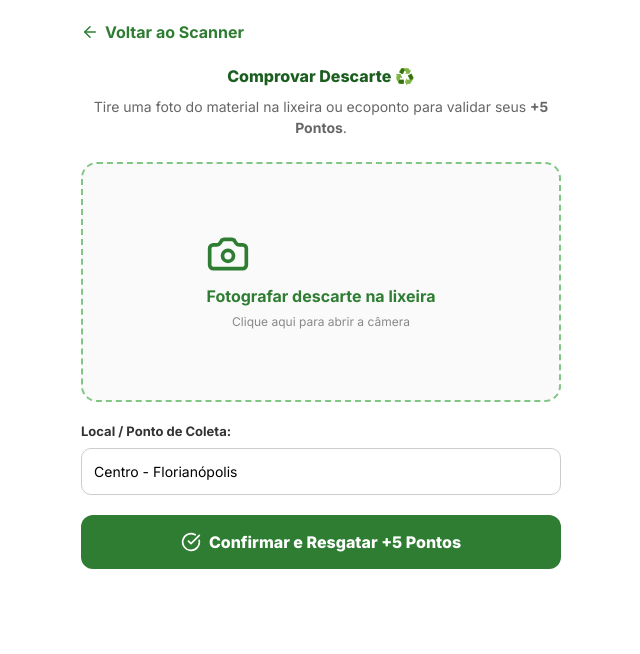
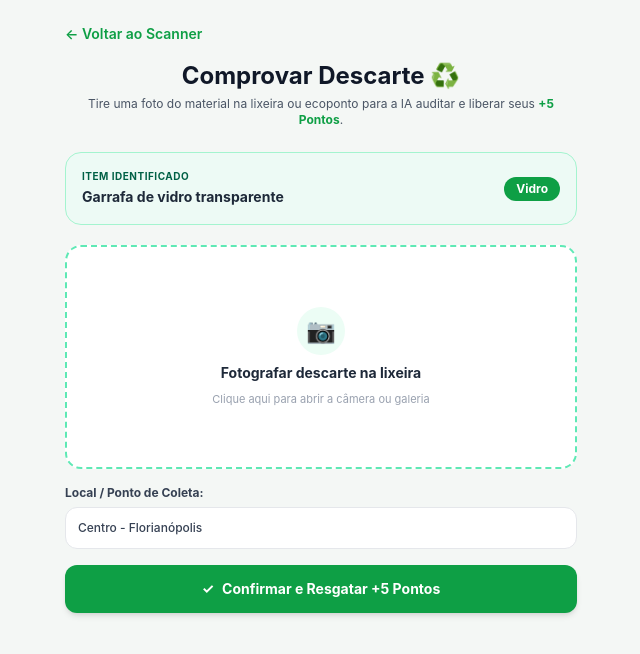
Before and after one commit to GustavoAng3lo/recicle-floripa, a React (Vite) app in the folder frontend/: page /comprovar-descarte in a window 1280 px wide. Shown: the top 654 px of the page, without its empty margins (319-959 px from the left). Built offline with nearby package versions, Linux system fonts and the light colour scheme.

Commit message:
feat: implementa auditoria anti-fraude com ia na comprovacao de descarte

```diff
--- a/frontend/src/pages/ComprovarDescarte.jsx
+++ b/frontend/src/pages/ComprovarDescarte.jsx
@@ -1,179 +1,218 @@
 import React, { useState, useRef } from 'react';
 import { useLocation, useNavigate } from 'react-router-dom';
-import axios from 'axios';
-import { Camera, CheckCircle, ArrowLeft } from 'lucide-react';
 
 export default function ComprovarDescarte() {
+  const navigate = useNavigate();
   const location = useLocation();
-  const navigate = useNavigate();
-  const fileInputRef = useRef(null);
 
-  // Recebe os dados da IA passados pelo Scanner
-  const resultadoIA = location.state?.resultado;
+  const resultadoIA = location.state?.resultado || {
+    item: 'Garrafa de vidro transparente',
+    categoria: 'Vidro',
+    pontosSugeridos: 5
+  };
 
-  const [fotoComprovante, setFotoComprovante] = useState(null);
-  const [bairro, setBairro] = useState('Centro - Florianópolis');
-  const [enviando, setEnviando] = useState(false);
+  const [imagem, setImagem] = useState(null);
+  const [imagemPreview, setImagemPreview] = useState(null);
+  const [localizacao, setLocalizacao] = useState('Centro - Florianópolis');
+  const [carregando, setCarregando] = useState(false);
+  const [statusMsg, setStatusMsg] = useState('');
   const [erro, setErro] = useState('');
 
-  const lidarComFoto = (e) => {
+  const fileInputRef = useRef(null);
+  const usuarioId = localStorage.getItem('usuario_id') || 1;
+
+  const handleImagemChange = (e) => {
     const file = e.target.files[0];
     if (file) {
-      setFotoComprovante(URL.createObjectURL(file));
+      setImagem(file);
+      setImagemPreview(URL.createObjectURL(file));
       setErro('');
     }
   };
 
-  const confirmarDescarte = async () => {
-    if (!fotoComprovante) {
-      setErro('Por favor, tire ou selecione a foto comprovando o descarte na lixeira.');
+  const handleConfirmarDescarte = async () => {
+    if (!imagem) {
+      setErro('Por favor, selecione ou tire uma foto comprovando o descarte.');
       return;
     }
 
-    // Busca o ID do usuário logado
-    let usuarioId = localStorage.getItem('usuario_id');
-    if (!usuarioId) {
-      const loginData = JSON.parse(localStorage.getItem('loginData') || '{}');
-      usuarioId = loginData?.user?.id;
+    setCarregando(true);
+    setErro('');
+    setStatusMsg('🤖 A IA está auditando a foto do descarte...');
+
+    try {
+      // 1. Enviar para a rota de auditoria anti-fraude
+      const formData = new FormData();
+      formData.append('imagem', imagem);
+      formData.append('categoria', resultadoIA.categoria);
+      formData.append('item', resultadoIA.item);
+
+      const resIA = await fetch('http://localhost:3000/ia/validar-descarte', {
+        method: 'POST',
+        body: formData,
+      });
+
+      if (!resIA.ok) {
+        throw new Error('Falha ao comunicar com o validador de IA.');
       }
 
-    if (!usuarioId) {
-      setErro('Usuário não autenticado. Faça login novamente.');
+      const validacao = await resIA.json();
+
+      // Se a IA recusou a foto
+      if (!validacao.valido) {
+        setErro(`❌ Foto reprovada pela IA: ${validacao.motivo || 'A imagem não mostra uma lixeira, ecoponto ou ato de descarte.'}`);
+        setCarregando(false);
         return;
       }
 
-    setEnviando(true);
-    setErro('');
+      // 2. Se a IA aprovou, grava no banco e soma pontos
+      setStatusMsg('✅ Descarte validado! Creditando pontos...');
 
-    try {
-      // Salva no banco de dados e credita os 5 pontos automaticamente
-      await axios.post('http://localhost:3000/residuos', {
-        categoria: resultadoIA?.categoria || 'Reciclável',
-        tipo_reciclagem: resultadoIA?.item || 'Material Reciclado',
-        quantidade: 1,
-        localizacao: bairro,
+      const resBanco = await fetch('http://localhost:3000/residuos', {
+        method: 'POST',
+        headers: { 'Content-Type': 'application/json' },
+        body: JSON.stringify({
+          categoria: resultadoIA.categoria,
+          tipo_reciclagem: resultadoIA.item,
+          quantidade: '1 un',
+          localizacao: localizacao,
           usuario_id: usuarioId
+        })
       });
 
-      alert('🎉 Parabéns! Descarte comprovado com sucesso. +5 Pontos foram adicionados à sua conta!');
+      if (resBanco.ok) {
+        alert('🎉 Descarte auditado e aprovado com sucesso! +5 Pontos adicionados.');
         navigate('/home');
+      } else {
+        throw new Error('Erro ao registrar no banco de dados.');
+      }
+
     } catch (err) {
-      console.error('Erro ao registrar descarte:', err);
-      setErro('Falha ao registrar descarte. Tente novamente.');
+      console.error(err);
+      setErro(err.message || 'Erro durante a validação.');
     } finally {
-      setEnviando(false);
+      setCarregando(false);
     }
   };
 
   return (
-    <div style={{ maxWidth: '520px', margin: '0 auto', padding: '20px', fontFamily: '"Inter", sans-serif' }}>
+    <div className="min-h-screen bg-[#f4f7f5] flex flex-col items-center p-4 sm:p-6 font-sans">
+      <div className="w-full max-w-lg">
+
         <button
           onClick={() => navigate('/scanner')}
-        style={{ background: 'transparent', border: 'none', color: '#2e7d32', cursor: 'pointer', fontWeight: '700', display: 'flex', alignItems: 'center', gap: '6px', marginBottom: '20px' }}
+          className="text-[#0e9f45] hover:text-[#0b8037] font-semibold mb-4 flex items-center gap-1 cursor-pointer text-sm"
         >
-        <ArrowLeft size={18} /> Voltar ao Scanner
+          ← Voltar ao Scanner
         </button>
 
-      <h2 style={{ color: '#1b5e20', textAlign: 'center', fontWeight: '800', marginBottom: '8px' }}>Comprovar Descarte ♻️</h2>
-      <p style={{ textAlign: 'center', color: '#666', fontSize: '14px', marginBottom: '24px' }}>
-        Tire uma foto do material na lixeira ou ecoponto para validar seus <strong>+5 Pontos</strong>.
+        <div className="text-center mb-6">
+          <h1 className="text-2xl font-bold text-gray-900 flex items-center justify-center gap-2">
+            Comprovar Descarte ♻️
+          </h1>
+          <p className="text-xs text-gray-600 mt-1">
+            Tire uma foto do material na lixeira ou ecoponto para a IA auditar e liberar seus <span className="font-bold text-[#0e9f45]">+5 Pontos</span>.
           </p>
+        </div>
 
-      {/* Resumo do Item Analisado */}
-      {resultadoIA && (
-        <div style={{ background: '#f1f8e9', padding: '14px 18px', borderRadius: '14px', marginBottom: '20px', border: '1px solid #c8e6c9', display: 'flex', justifyContent: 'space-between', alignItems: 'center' }}>
+        {/* Resumo do Item */}
+        <div className="bg-emerald-50/70 border border-emerald-200 p-4 rounded-2xl mb-5 flex items-center justify-between">
           <div>
-            <span style={{ fontSize: '12px', color: '#558b2f', fontWeight: '700', textTransform: 'uppercase' }}>Item identificado</span>
-            <h4 style={{ margin: '2px 0 0', color: '#2e7d32', fontSize: '16px' }}>{resultadoIA.item}</h4>
+            <span className="text-[10px] font-bold text-emerald-800 uppercase tracking-wider block">
+              ITEM IDENTIFICADO
+            </span>
+            <span className="text-sm font-bold text-gray-800">
+              {resultadoIA.item}
+            </span>
           </div>
-          <span style={{ background: '#2e7d32', color: '#fff', padding: '4px 10px', borderRadius: '12px', fontSize: '12px', fontWeight: '700' }}>
+          <span className="text-xs bg-[#0e9f45] text-white px-3 py-1 rounded-full font-bold">
             {resultadoIA.categoria}
           </span>
         </div>
-      )}
 
-      {/* Input oculto da câmera */}
+        {/* Upload da Imagem */}
+        <div
+          onClick={() => fileInputRef.current?.click()}
+          className={`w-full h-56 border-2 border-dashed rounded-2xl flex flex-col items-center justify-center p-4 cursor-pointer transition-all bg-white overflow-hidden mb-4 ${
+            imagemPreview ? 'border-emerald-500' : 'border-emerald-300 hover:border-emerald-500 hover:bg-emerald-50/20'
+          }`}
+        >
           <input
+            ref={fileInputRef}
             type="file"
             accept="image/*"
             capture="environment"
-        ref={fileInputRef}
-        onChange={lidarComFoto}
-        style={{ display: 'none' }}
+            className="hidden"
+            onChange={handleImagemChange}
           />
 
-      {/* Área da Foto de Comprovação */}
-      <div
-        onClick={() => fileInputRef.current.click()}
-        style={{
-          width: '100%',
-          height: '240px',
-          border: '2px dashed #81c784',
-          borderRadius: '16px',
-          display: 'flex',
-          flexDirection: 'column',
-          alignItems: 'center',
-          justifyContent: 'center',
-          cursor: 'pointer',
-          background: '#fafafa',
-          overflow: 'hidden',
-          marginBottom: '20px'
-        }}
-      >
-        {fotoComprovante ? (
-          <img src={fotoComprovante} alt="Comprovante" style={{ width: '100%', height: '100%', objectFit: 'cover' }} />
+          {imagemPreview ? (
+            <img
+              src={imagemPreview}
+              alt="Foto do descarte"
+              className="w-full h-full object-contain rounded-xl"
+            />
           ) : (
-          <div style={{ textAlign: 'center', padding: '20px' }}>
-            <Camera size={44} color="#2e7d32" style={{ marginBottom: '8px' }} />
-            <p style={{ margin: 0, fontWeight: '700', color: '#2e7d32' }}>Fotografar descarte na lixeira</p>
-            <span style={{ fontSize: '12px', color: '#888' }}>Clique aqui para abrir a câmera</span>
+            <div className="text-center space-y-2">
+              <div className="w-12 h-12 rounded-full bg-emerald-50 text-[#0e9f45] mx-auto flex items-center justify-center text-2xl">
+                📷
+              </div>
+              <h4 className="font-bold text-gray-800 text-sm">
+                Fotografar descarte na lixeira
+              </h4>
+              <p className="text-[11px] text-gray-400">
+                Clique aqui para abrir a câmera ou galeria
+              </p>
             </div>
           )}
         </div>
 
-      {/* Localização do Descarte */}
-      <div style={{ marginBottom: '20px' }}>
-        <label style={{ display: 'block', fontSize: '13px', fontWeight: '700', color: '#333', marginBottom: '6px' }}>
+        {/* Campo de Localização */}
+        <div className="mb-4">
+          <label className="block text-xs font-bold text-gray-700 mb-1.5">
             Local / Ponto de Coleta:
           </label>
           <input
             type="text"
-          value={bairro}
-          onChange={(e) => setBairro(e.target.value)}
-          placeholder="Ex: Ponto de Entrega Centro"
-          style={{ width: '100%', padding: '12px', borderRadius: '10px', border: '1px solid #ccc', fontSize: '14px', boxSizing: 'border-box' }}
+            value={localizacao}
+            onChange={(e) => setLocalizacao(e.target.value)}
+            className="w-full p-3 bg-white border border-gray-200 rounded-xl text-xs font-medium text-gray-700 focus:outline-none focus:ring-2 focus:ring-[#0e9f45]"
           />
         </div>
 
+        {/* Mensagens de Feedback */}
         {erro && (
-        <div style={{ background: '#ffebee', color: '#c62828', padding: '10px', borderRadius: '8px', marginBottom: '16px', fontSize: '14px', textAlign: 'center' }}>
+          <div className="bg-red-50 border border-red-200 text-red-700 p-3 rounded-xl text-xs mb-4 font-medium text-center">
             {erro}
           </div>
         )}
 
-      {/* Botão de Finalizar */}
+        {carregando && (
+          <div className="bg-emerald-50 border border-emerald-200 text-emerald-800 p-3 rounded-xl text-xs mb-4 font-medium text-center animate-pulse">
+            {statusMsg}
+          </div>
+        )}
+
+        {/* Botão de Validação */}
         <button
-        onClick={confirmarDescarte}
-        disabled={enviando}
-        style={{
-          width: '100%',
-          padding: '15px',
-          background: enviando ? '#a5d6a7' : '#2e7d32',
-          color: '#fff',
-          border: 'none',
-          borderRadius: '12px',
-          fontSize: '16px',
-          fontWeight: '800',
-          cursor: enviando ? 'not-allowed' : 'pointer',
-          display: 'flex',
-          alignItems: 'center',
-          justifyContent: 'center',
-          gap: '8px'
-        }}
+          onClick={handleConfirmarDescarte}
+          disabled={carregando}
+          className={`w-full py-3.5 rounded-xl font-bold text-white text-sm shadow-md transition-all flex items-center justify-center gap-2 cursor-pointer ${
+            carregando
+              ? 'bg-gray-400 cursor-not-allowed'
+              : 'bg-[#0e9f45] hover:bg-[#0b8037] active:scale-[0.99]'
+          }`}
         >
-        <CheckCircle size={20} />
-        {enviando ? 'Validando descarte...' : 'Confirmar e Resgatar +5 Pontos'}
+          {carregando ? (
+            'Auditando com IA...'
+          ) : (
+            <>
+              <span>✓</span> Confirmar e Resgatar +5 Pontos
+            </>
+          )}
         </button>
+
+      </div>
     </div>
   );
 }
```
Also changed, not shown: 1 other file (tests, documents, lock files or other folders). Lines whose indentation alone changed are shown as unchanged.
